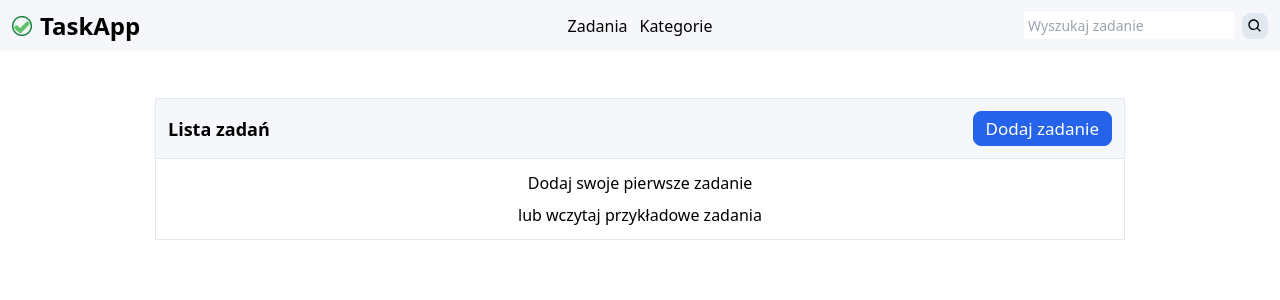
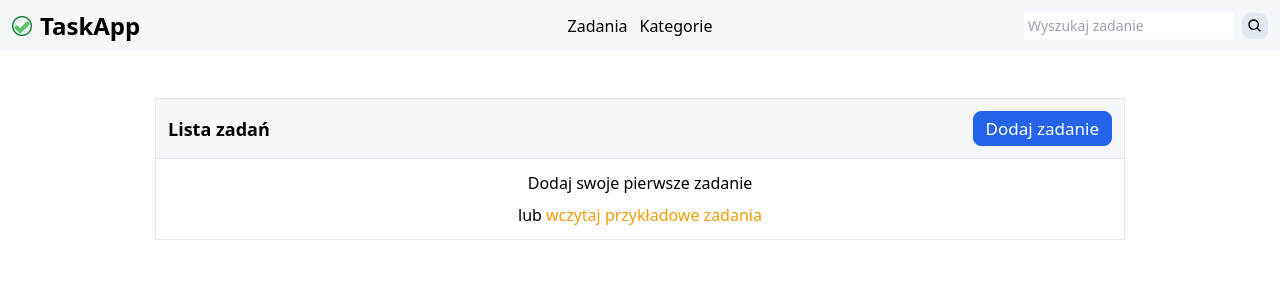
Before and after one commit to JakubM-I/todo-list-vite, a React (Vite) app: page /todo-list-vite/details/1 in a window 1280 px wide. Shown: the top 300 px of the page. Built offline with nearby package versions, Linux system fonts and the light colour scheme.

Commit message:
Change styling button

```diff
--- a/src/features/tasks/EmptyTasksList/index.jsx
+++ b/src/features/tasks/EmptyTasksList/index.jsx
@@ -8,7 +8,12 @@ const EmptyTasksList = () => {
         <div className="grow">
             <p className="text-center mb-2">Dodaj swoje pierwsze zadanie</p>
             <span className="flex justify-center items-center gap-1">
-                <p>lub</p><button onClick={() => dispatch(fetchEXampleTask())}>wczytaj przykładowe zadania</button>
+                <p>lub</p>
+                <button onClick={() => dispatch(fetchEXampleTask())}
+                    className="text-exmapleTaskButton hover:text-exmapleTaskButtonHover "
+                >
+                    wczytaj przykładowe zadania
+                </button>
             </span>
         </div>
     )
```
